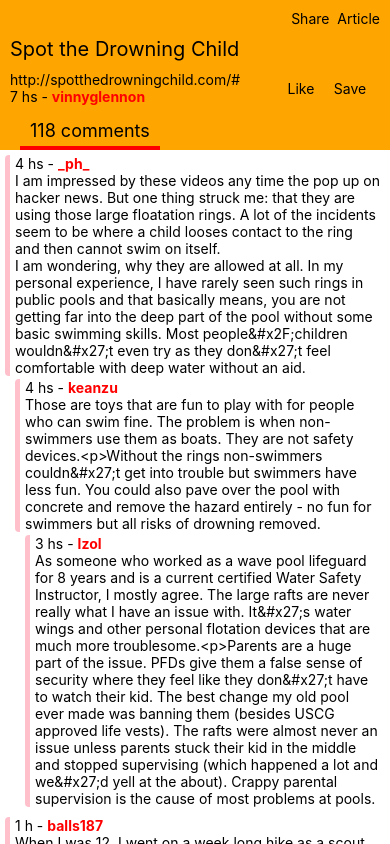
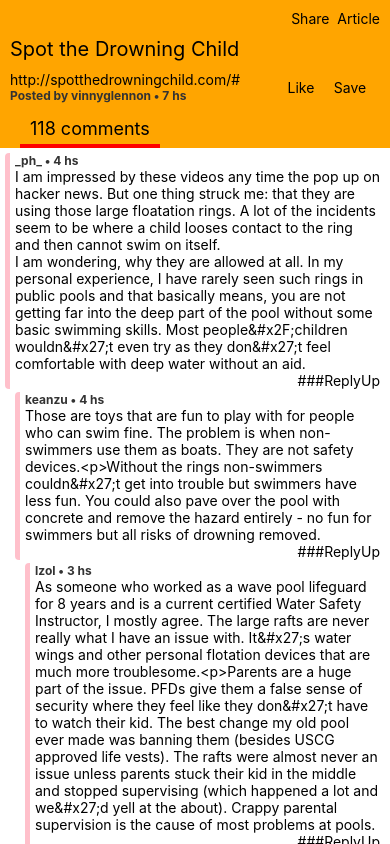
Before and after one commit to annshress/YCHN, a React Native app: screen / in a window 390 px wide. Built offline with nearby package versions, Linux system fonts and the light colour scheme.

Commit message:
fix styles

```diff
--- /dev/null
+++ b/src/assets/styles/styles.js
@@ -0,0 +1,10 @@
+import React from 'react';
+import {StyleSheet} from 'react-native';
+
+export const authorText = StyleSheet.create({
+  style: {
+    fontWeight: 'bold',
+    fontSize: 12,
+    color: '#333',
+  },
+});
--- a/src/newsDetail/Comment.js
+++ b/src/newsDetail/Comment.js
@@ -1,6 +1,7 @@
 import React from 'react';
 import {StyleSheet, View, Text, TouchableOpacity} from 'react-native';
 import {timeSince} from '../utils/datetime';
+import {authorText} from '../assets/styles/styles';
 
 const Comment = props => {
   const {text, time, by, level} = props.comment;
@@ -9,12 +10,26 @@ const Comment = props => {
     <View style={{paddingLeft: level, marginTop: level ? -7 : 0}}>
       <View style={styles.container}>
         <View style={styles.topBar}>
-          <Text>{timeSince(time)} - </Text>
-          <TouchableOpacity>
-            <Text style={styles.authorText}>{by}</Text>
-          </TouchableOpacity>
+          <View>
+            <Text style={authorText.style}>
+              {by} &bull; {timeSince(time)}
+            </Text>
+          </View>
         </View>
-        <Text>{text}</Text>
+        <View>
+          <Text>{text}</Text>
+        </View>
+        <View style={styles.bottomBar}>
+          <View>
+            <Text>###</Text>
+          </View>
+          <View>
+            <Text>Reply</Text>
+          </View>
+          <View>
+            <Text>Up</Text>
+          </View>
+        </View>
       </View>
     </View>
   );
@@ -35,9 +50,9 @@ const styles = StyleSheet.create({
   topBar: {
     flexDirection: 'row',
   },
-  authorText: {
-    color: 'red',
-    fontWeight: 'bold',
+  bottomBar: {
+    flexDirection: 'row',
+    justifyContent: 'flex-end',
   },
 });
 
--- a/src/newsDetail/SubTitle.js
+++ b/src/newsDetail/SubTitle.js
@@ -1,5 +1,7 @@
 import React from 'react';
 import {StyleSheet, TouchableOpacity, View, Text} from 'react-native';
+
+import {authorText} from '../assets/styles/styles';
 
 const SubTitle = props => {
   const {url, since, by} = props;
@@ -10,9 +12,10 @@ const SubTitle = props => {
         <View>
           <Text>{url}</Text>
         </View>
-        <View style={styles.author}>
-          <Text>{since} - </Text>
-          <Text style={styles.authorText}>{by}</Text>
+        <View>
+          <Text style={authorText.style}>
+            Posted by {by} &bull; {since}
+          </Text>
         </View>
       </View>
       <View style={styles.like}>
@@ -44,13 +47,6 @@ const styles = StyleSheet.create({
   save: {
     flex: 1,
   },
-  author: {
-    flexDirection: 'row',
-  },
-  authorText: {
-    color: 'red',
-    fontWeight: 'bold',
-  },
 });
 
 export default SubTitle;
```
